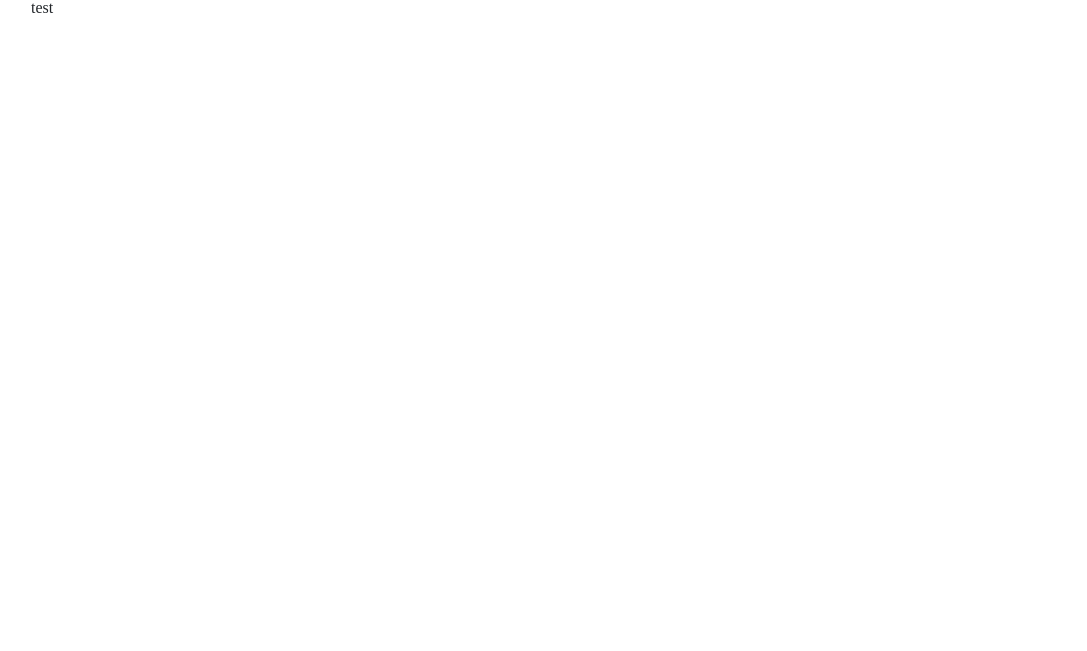
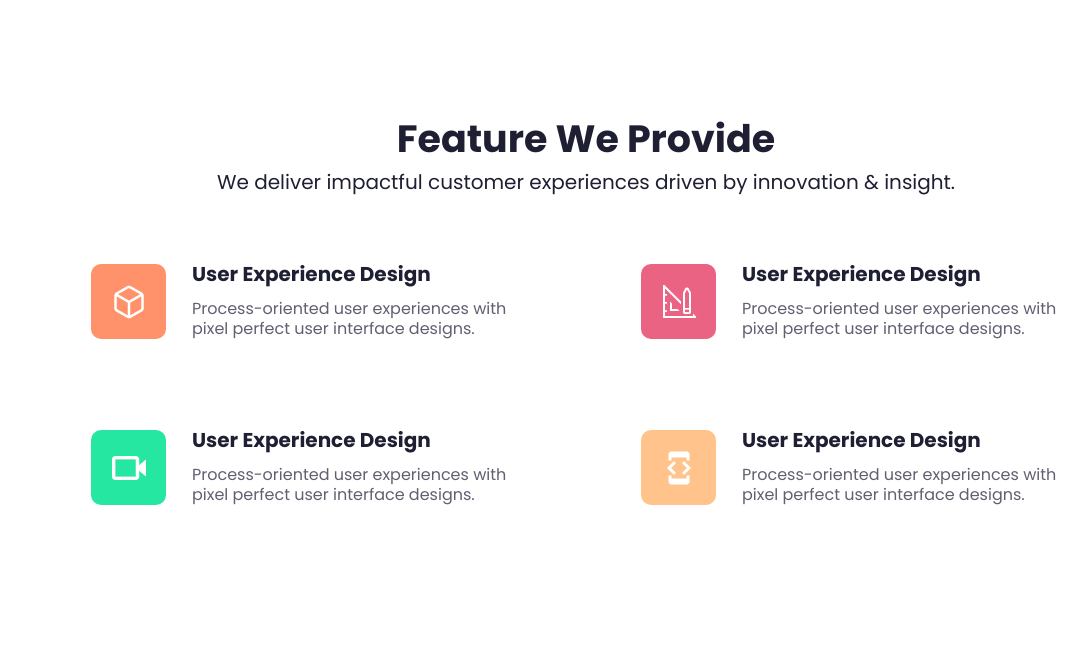
Before and after one commit to abbasmuradzada/portfolio-landing, a plain HTML site: page index.html in a window 1280 px wide. Shown: the whole page, without its empty margins (54-1141 px from the left). Drawn offline with nearby package versions, Linux system fonts and the light colour scheme.

Commit message:
features added

```diff
--- a/assets/scss/_common.scss
+++ b/assets/scss/_common.scss
@@ -1,18 +1,34 @@
 .container-main{
     width: $main-container;
     padding: 0;
+    margin: auto;
 }
 
 .container-middle{
     width: $middle-container;
+    margin: auto;
     padding: 0;
 }
 
 .container-small{
     width: $small-container;
+    margin: auto;
     padding: 0;
 }
 
 body{
     font-family: 'Poppins', sans-serif;
 }
+
+.bg-orange{
+    background-color: #FF926B;
+}
+.bg-purple{
+    background-color: #EB6383;
+}
+.bg-green{
+    background-color: #26E7A1;
+}
+.bg-yellow{
+    background-color: #FFC38B;
+}
--- /dev/null
+++ b/assets/scss/_features.scss
@@ -0,0 +1,52 @@
+#features{
+    padding: 120px 0px 80px 0px;
+    >h1{
+        text-align: center;
+        @include font-style(38px,700,none,#1F1F33);
+        margin-bottom: 10px;
+    }>p{
+        text-align: center;
+        @include font-style(20px,400,28px,#1F1F33);
+        margin-bottom: 40px;
+    }#feature-list{
+        width: 100%;
+        display: flex;
+        justify-content: space-between;
+        flex-wrap: wrap;
+        .feature-cart{
+            width: calc((100% - 50px)/2);
+            display: flex;
+            background-color: pink;
+            margin-bottom: 35px;
+            padding: 28px 30px;
+            box-sizing: border-box;
+            border-radius: 10px;
+            background-color: white;
+            transition: .2s;
+            &:hover{
+                box-shadow: 0px 4px 4px rgba($color: #000000, $alpha: .25);
+            }
+            .f-image{
+                height: 75px;
+                width: 75px;
+                display: flex;
+                justify-content: center;
+                align-items: center;
+                border-radius: 10px;
+                margin-right: 26px;
+            }.f-details{
+                display: flex;
+                flex-direction: column;
+                justify-content: space-between;
+                align-items: flex-start;
+                >h3{
+                    @include font-style(20px,700,none,#1F1F33);
+                }.f-desc{
+                    >h6{
+                        @include font-style(16px,400,20px,#615F70);
+                    }
+                }
+            }
+        }
+    }
+}
--- /dev/null
+++ b/assets/scss/_mixins.scss
@@ -0,0 +1,6 @@
+@mixin font-style($f-size,$f-weight,$l-height,$color) {
+    font-size: $f-size;
+    font-weight: $f-weight;
+    line-height: $l-height;
+    color: $color;
+}
--- a/assets/scss/style.scss
+++ b/assets/scss/style.scss
@@ -1,3 +1,4 @@
-$main-container:1170px;
-$middle-container:1050px;
-$main-container:980px;
+@import "./variables";
+@import "./common";
+@import "./mixins";
+@import "./features";
--- a/index.html
+++ b/index.html
@@ -10,8 +10,55 @@
     <link href="https://fonts.googleapis.com/css2?family=Poppins:wght@300;400;500;700&display=swap" rel="stylesheet">
 </head>
 <body>
-    <div class="container">
-        test
+    <div id="features" class="container-middle">
+        <h1>Feature We Provide</h1>
+        <p>We deliver impactful customer experiences driven by innovation & insight.</p>
+        <div id="feature-list">
+            <div class="feature-cart">
+                <div class="f-image bg-orange">
+                    <img src="./assets/images/box.png" alt="">
+                </div>
+                <div class="f-details">
+                    <h3>User Experience Design</h3>
+                    <div class="f-desc">
+                        <h6>Process-oriented user experiences with <br> pixel perfect user interface designs.</h6>
+                    </div>
+                </div>
+            </div>
+            <div class="feature-cart">
+                <div class="f-image bg-purple">
+                    <img src="./assets/images/clarity_design-line.png" alt="">
+                </div>
+                <div class="f-details">
+                    <h3>User Experience Design</h3>
+                    <div class="f-desc">
+                        <h6>Process-oriented user experiences with <br> pixel perfect user interface designs.</h6>
+                    </div>
+                </div>
+            </div>
+            <div class="feature-cart">
+                <div class="f-image bg-green">
+                    <img src="./assets/images/bx_bx-video.png" alt="">
+                </div>
+                <div class="f-details">
+                    <h3>User Experience Design</h3>
+                    <div class="f-desc">
+                        <h6>Process-oriented user experiences with <br> pixel perfect user interface designs.</h6>
+                    </div>
+                </div>
+            </div>
+            <div class="feature-cart">
+                <div class="f-image bg-yellow">
+                    <img src="./assets/images/ic_outline-developer-mode.png" alt="">
+                </div>
+                <div class="f-details">
+                    <h3>User Experience Design</h3>
+                    <div class="f-desc">
+                        <h6>Process-oriented user experiences with <br> pixel perfect user interface designs.</h6>
+                    </div>
+                </div>
+            </div>
+        </div>
     </div>
 </body>
 </html>
```
Also changed, not shown: assets/css/style.css, assets/images/box.png (added), assets/images/bx_bx-video.png (added), assets/images/clarity_design-line.png (added), assets/images/ic_outline-developer-mode.png (added), assets/scss/_variables.scss (line endings or trailing spaces), 1 other file.
